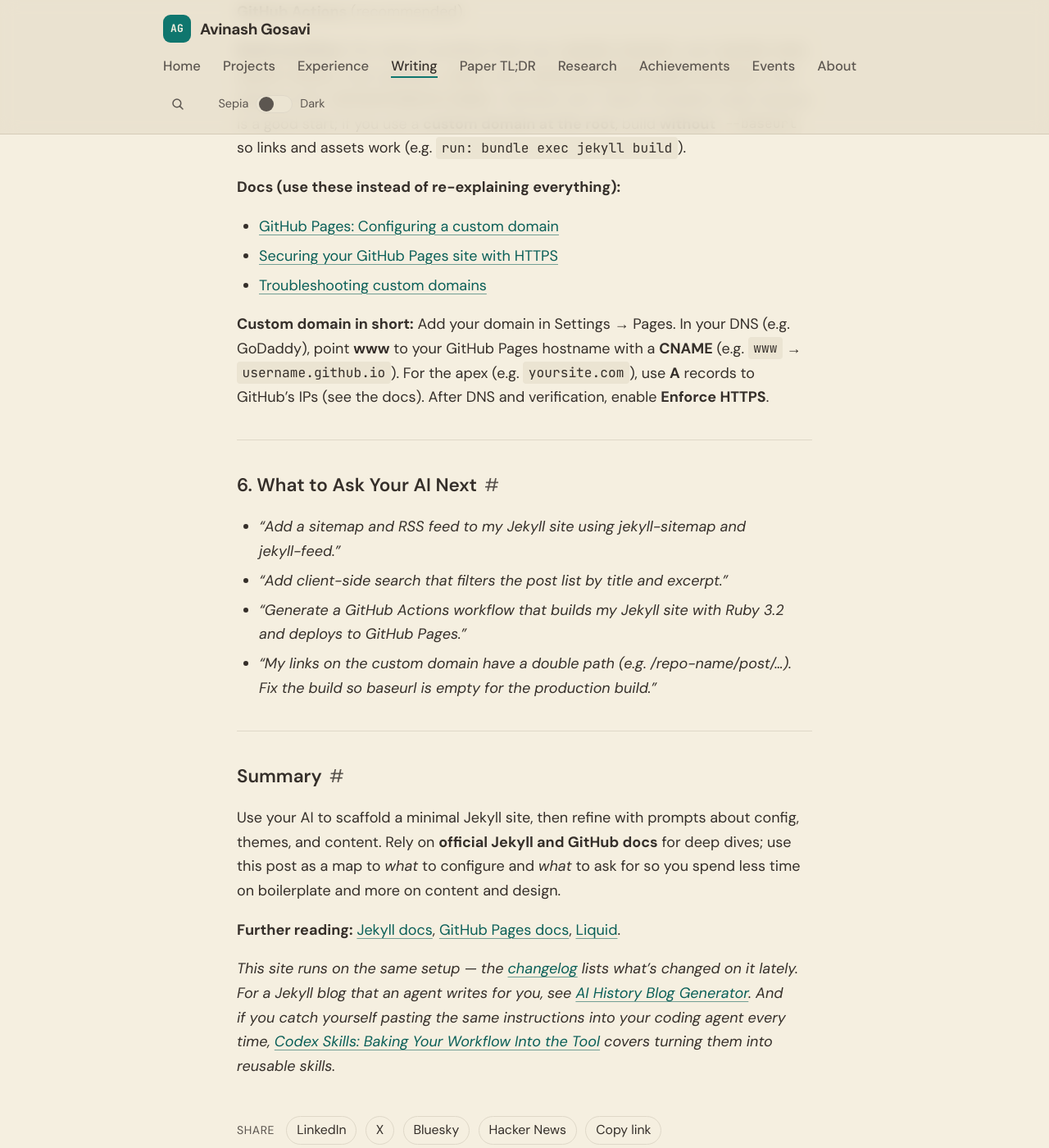
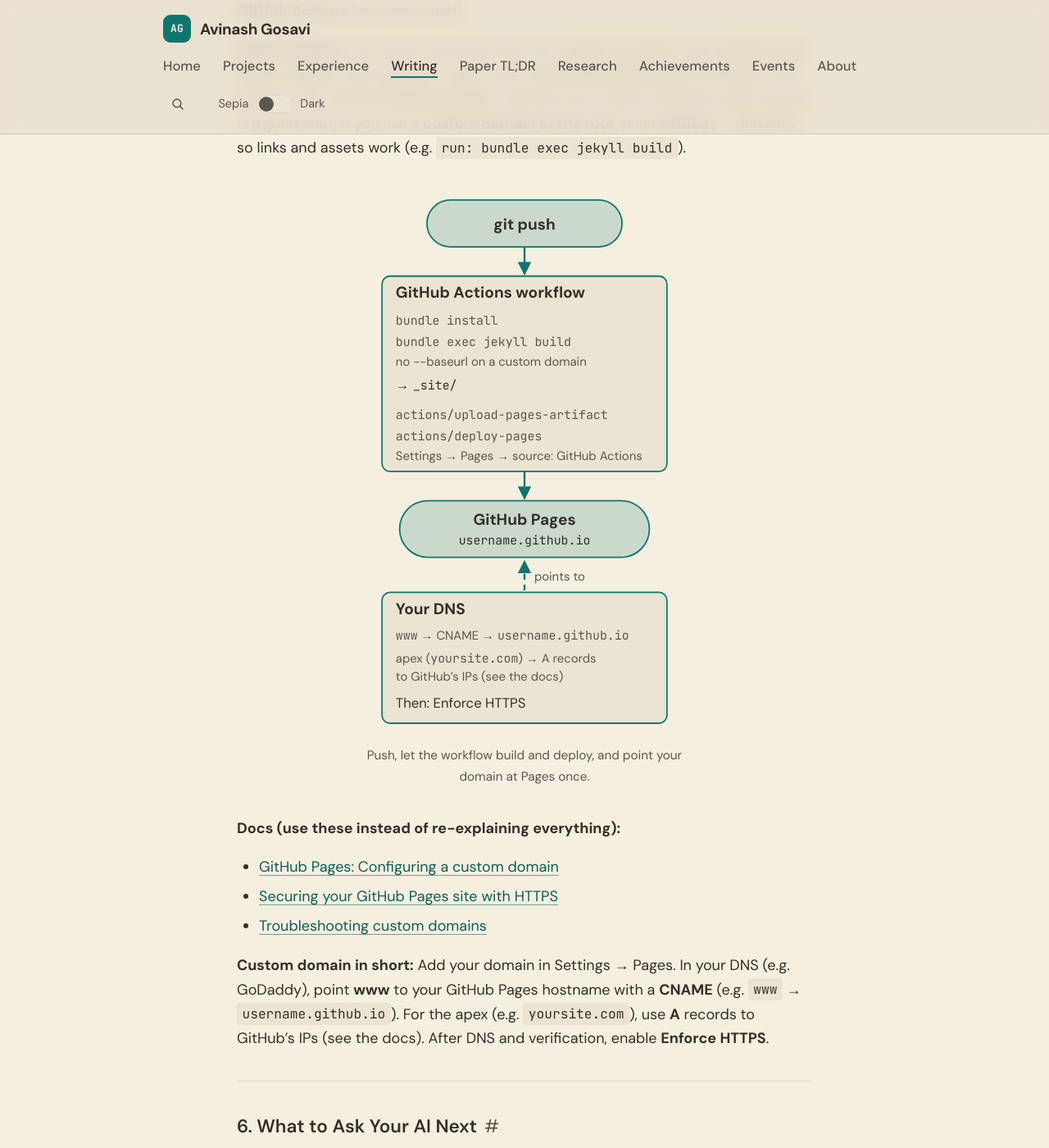
Before and after one commit to aag1091-alt/avinashgosavi.com, a Jekyll site: the page built from _posts/2026-02-21-building-your-website-with-jekyll-and-github-pages.md, in a window 1280 px wide and 1400 px high, scrolled down 3333 px. Shown: the whole window at 82% size. Built offline with Jekyll 4.4.1, drawn with Linux system fonts in a browser that asks for light colours.

Commit message:
Design: deploy-path diagram on the Jekyll + GitHub Pages post
Co-Authored-By: Claude <noreply@anthropic.com>

```diff
--- a/_data/changelog.yml
+++ b/_data/changelog.yml
@@ -1,5 +1,9 @@
 # Public changelog shown on /changelog and (latest 3) on the homepage.
 # Newest first. desk: Writing | Design | Engineering
+- date: 2026-10-25
+  desk: Design
+  text: The Jekyll and GitHub Pages guide now has a diagram of the path from git push through the Actions build to GitHub Pages and your custom domain.
+  link: /post/building-your-website-with-jekyll-and-github-pages/
 - date: 2026-10-25
   desk: Engineering
   text: Search results now still jump to the matched word in a post when the surrounding phrase runs across a heading or list item.
--- /dev/null
+++ b/_includes/diagrams/jekyll-pages-deploy.html
@@ -0,0 +1,41 @@
+<figure class="diagram">
+<svg viewBox="0 0 336 560" role="img" aria-labelledby="jkdeploy-dg-title jkdeploy-dg-desc" xmlns="http://www.w3.org/2000/svg">
+  <title id="jkdeploy-dg-title">How a Jekyll site gets from a git push to your custom domain</title>
+  <desc id="jkdeploy-dg-desc">A push to the repository starts a GitHub Actions workflow. It runs bundle install, then bundle exec jekyll build, without --baseurl when the site is on a custom domain at the root, which produces the _site folder. actions/upload-pages-artifact uploads _site and actions/deploy-pages publishes it to GitHub Pages at username.github.io. In your DNS, a CNAME record points www at username.github.io and A records point the apex domain at GitHub's IPs. After DNS and verification, turn on Enforce HTTPS.</desc>
+  <defs>
+    <marker id="jkdeploy-dg-arrow" viewBox="0 0 10 10" refX="9" refY="5" markerWidth="7" markerHeight="7" orient="auto-start-reverse">
+      <path class="dg-head" d="M0 0 L10 5 L0 10 z"/>
+    </marker>
+  </defs>
+
+  <rect class="dg-pill" x="68" y="10" width="200" height="48" rx="24"/>
+  <text class="dg-strong" x="168" y="40" text-anchor="middle">git push</text>
+  <line class="dg-line" x1="168" y1="58" x2="168" y2="86" marker-end="url(#jkdeploy-dg-arrow)"/>
+
+  <rect class="dg-box" x="22" y="88" width="292" height="200" rx="8"/>
+  <text class="dg-strong" x="36" y="110">GitHub Actions workflow</text>
+  <text class="dg-note dg-mono" x="36" y="138">bundle install</text>
+  <text class="dg-note dg-mono" x="36" y="160">bundle exec jekyll build</text>
+  <text class="dg-note" x="36" y="180">no --baseurl on a custom domain</text>
+  <text class="dg-body" x="36" y="204">→ <tspan class="dg-mono">_site/</tspan></text>
+  <text class="dg-note dg-mono" x="36" y="234">actions/upload-pages-artifact</text>
+  <text class="dg-note dg-mono" x="36" y="256">actions/deploy-pages</text>
+  <text class="dg-note" x="36" y="276">Settings → Pages → source: GitHub Actions</text>
+  <line class="dg-line" x1="168" y1="288" x2="168" y2="316" marker-end="url(#jkdeploy-dg-arrow)"/>
+
+  <rect class="dg-pill" x="40" y="318" width="256" height="58" rx="29"/>
+  <text class="dg-strong" x="168" y="343" text-anchor="middle">GitHub Pages</text>
+  <text class="dg-note dg-ink dg-mono" x="168" y="363" text-anchor="middle">username.github.io</text>
+
+  <line class="dg-line dg-dash" x1="168" y1="410" x2="168" y2="380" marker-end="url(#jkdeploy-dg-arrow)"/>
+  <text class="dg-note" x="178" y="400">points to</text>
+
+  <rect class="dg-box" x="22" y="412" width="292" height="134" rx="8"/>
+  <text class="dg-strong" x="36" y="434">Your DNS</text>
+  <text class="dg-note" x="36" y="460"><tspan class="dg-mono">www</tspan> → CNAME → <tspan class="dg-mono">username.github.io</tspan></text>
+  <text class="dg-note" x="36" y="484">apex (<tspan class="dg-mono">yoursite.com</tspan>) → A records</text>
+  <text class="dg-note" x="36" y="502">to GitHub’s IPs (see the docs)</text>
+  <text class="dg-body" x="36" y="530">Then: Enforce HTTPS</text>
+</svg>
+<figcaption>Push, let the workflow build and deploy, and point your domain at Pages once.</figcaption>
+</figure>
--- a/_posts/2026-02-21-building-your-website-with-jekyll-and-github-pages.md
+++ b/_posts/2026-02-21-building-your-website-with-jekyll-and-github-pages.md
@@ -90,6 +90,8 @@ read_time: 4
 
 **Build workflow:** You need a workflow that runs `bundle install` and `bundle exec jekyll build`, then uploads `_site` with `actions/upload-pages-artifact` and deploys with `actions/deploy-pages`. GitHub’s own “Jekyll” template under Actions is a good start; if you use a **custom domain at the root**, build **without** `--baseurl` so links and assets work (e.g. `run: bundle exec jekyll build`).
 
+{% include diagrams/jekyll-pages-deploy.html %}
+
 **Docs (use these instead of re-explaining everything):**
 
 - [GitHub Pages: Configuring a custom domain](https://docs.github.com/en/pages/configuring-a-custom-domain-for-your-github-pages-site)
```
